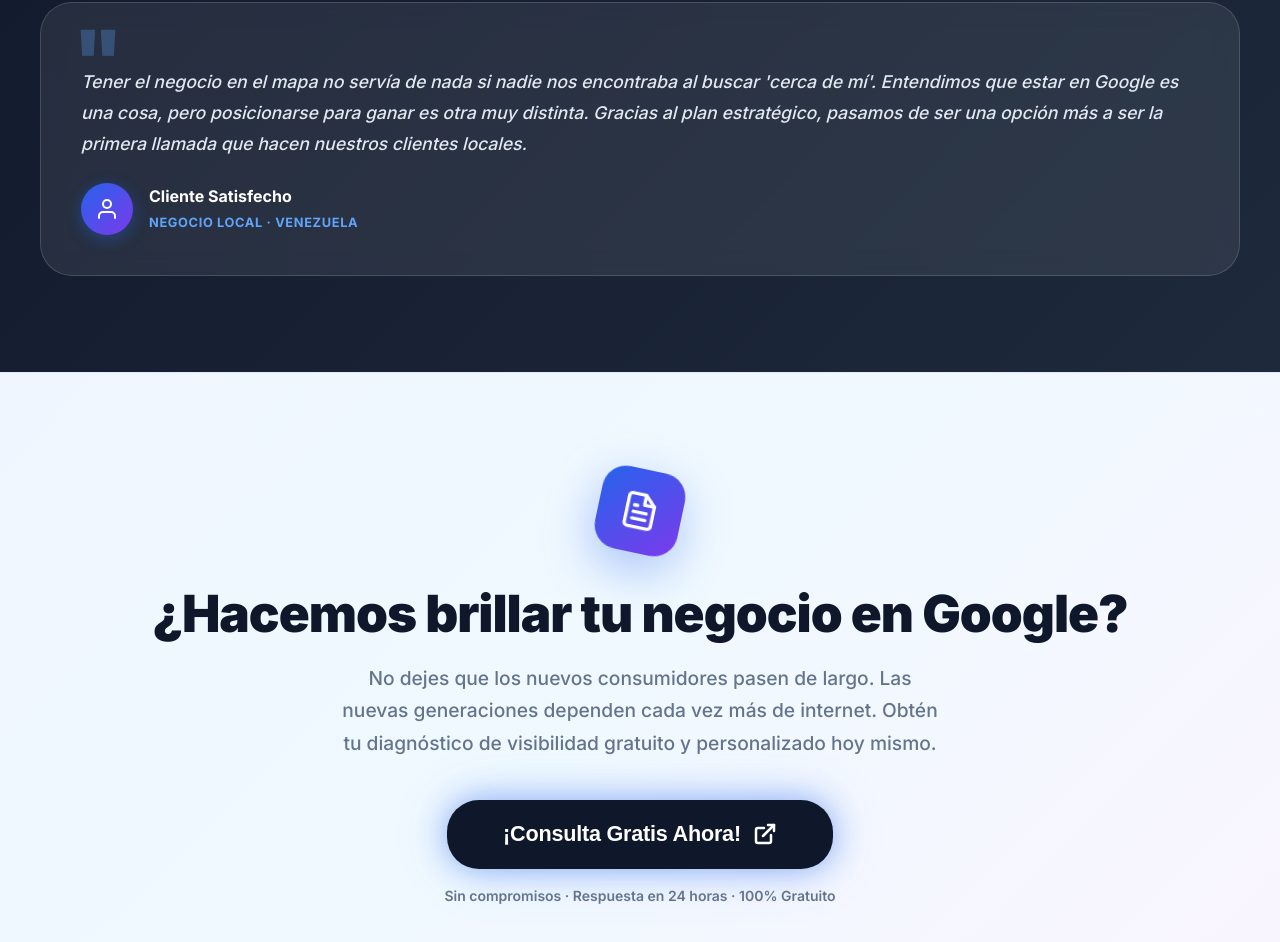
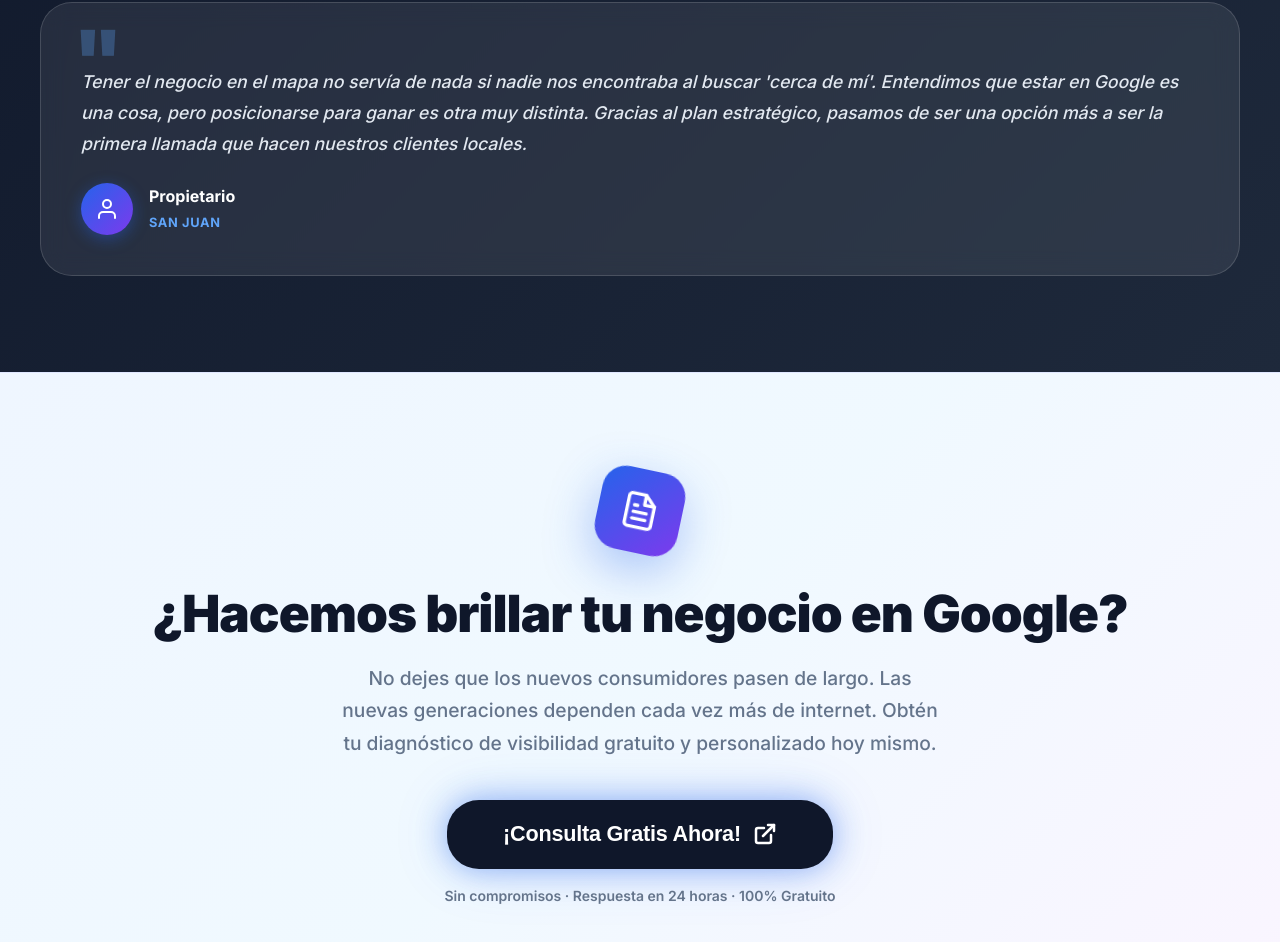
Before and after one commit to yamf07/posicionamientoweb, a React (Vite) app: page / in a window 1280 px wide. Shown: the part 3909-4851 px from the top of the page. Built offline with nearby package versions, Linux system fonts and the light colour scheme.

Commit message:
feat: initialize SEO landing page application with navigation, hero section, and service overview components

```diff
--- a/src/App.jsx
+++ b/src/App.jsx
@@ -376,8 +376,8 @@ export default function App() {
                   <svg viewBox="0 0 24 24" fill="none" stroke="white" strokeWidth="2" strokeLinecap="round" strokeLinejoin="round" width="24" height="24"><path d="M20 21v-2a4 4 0 0 0-4-4H8a4 4 0 0 0-4 4v2" /><circle cx="12" cy="7" r="4" /></svg>
                 </div>
                 <div>
-                  <strong style={{ color: '#fff', display: 'block' }}>Cliente Satisfecho</strong>
-                  <span style={{ color: '#60a5fa', fontSize: '0.8rem', fontWeight: 700, textTransform: 'uppercase', letterSpacing: '0.05em' }}>Negocio Local · Venezuela</span>
+                  <strong style={{ color: '#fff', display: 'block' }}>Propietario</strong>
+                  <span style={{ color: '#60a5fa', fontSize: '0.8rem', fontWeight: 700, textTransform: 'uppercase', letterSpacing: '0.05em' }}>San Juan</span>
                 </div>
               </div>
             </div>
```
